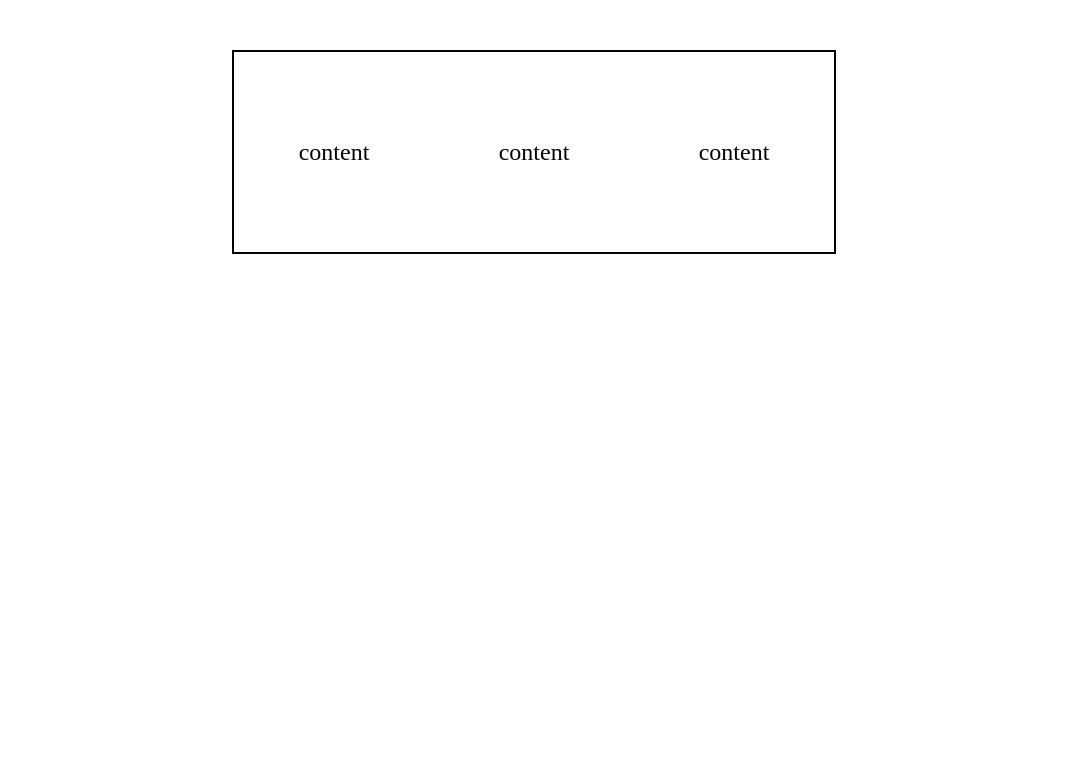
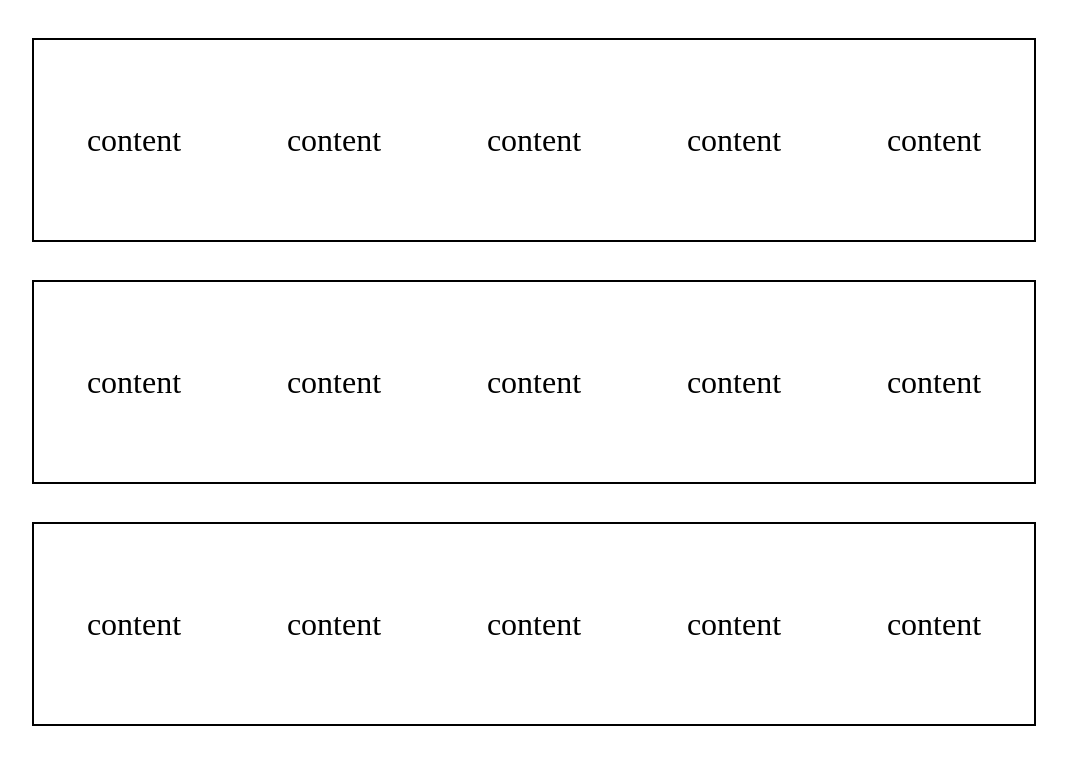
Before and after one commit to PlatonSotnykov/work, a website built with webpack: page scroller/index.html in a window 1280 px wide. Shown: the whole page, without its empty margins (106-1173 px from the left). Built offline with nearby package versions, Linux system fonts and the light colour scheme.

Commit message:
Three different scrollers added to the page
All scrollers uses animation of different properties:
1. -webkit-transform: translate3d
2. -webkit-transform: translateX
3. left

```diff
--- a/scroller/src/Scroller.js
+++ b/scroller/src/Scroller.js
@@ -11,24 +11,25 @@ var ScrollerItem = Backbone.View.extend({
 
 var Scroller = Backbone.View.extend({
     className: "scroller",
+    ScrollerItem: ScrollerItem,
     initialize: function(opt) {
         this.itemsCount = opt && opt.itemsCount || 5;
     },
     left: function() {
         this._stopAnimation();
-        this.$el.prepend((new ScrollerItem).render().$el);
+        this.$el.prepend((new this.ScrollerItem).render().$el);
         this.$el.children().last().remove();
     },
     right: function() {
         this._stopAnimation();
-        this.$el.append((new ScrollerItem).render().$el);
+        this.$el.append((new this.ScrollerItem).render().$el);
         this.$el.children().first().remove();
     },
     render: function() {
         var i;
 
         for (i = 0; i < this.itemsCount; i++) {
-            this.$el.append((new ScrollerItem).render().$el);
+            this.$el.append((new this.ScrollerItem).render().$el);
         }
         return this;
     },
@@ -38,4 +39,26 @@ var Scroller = Backbone.View.extend({
     }
 });
 
-module.exports = Scroller;
+var No3dScrollerItem = ScrollerItem.extend({
+    className: "no3dScroller-item"
+});
+
+var No3DScroller = Scroller.extend({
+    className: "no3dScroller",
+    ScrollerItem: No3dScrollerItem,
+});
+
+var NoTransformScrollerItem = ScrollerItem.extend({
+    className: "noTransformScroller-item"
+});
+
+var NoTransformScroller = Scroller.extend({
+    className: "noTransformScroller",
+    ScrollerItem: NoTransformScrollerItem,
+});
+
+module.exports = {
+    Scroller: Scroller,
+    No3DScroller: No3DScroller,
+    NoTransformScroller: NoTransformScroller
+};
--- a/scroller/src/entry.js
+++ b/scroller/src/entry.js
@@ -1,14 +1,24 @@
 var $ = require('jquery');
-var Scroller = require('./Scroller');
+var Scroller = require('./Scroller').Scroller;
+var No3DScroller = require('./Scroller').No3DScroller;
+var NoTransformScroller = require('./Scroller').NoTransformScroller;
 var keyhandler = require('./keyhandler');
-require('../index.html');
+require('../index.html')
 
-var scroller = new Scroller({itemsCount: 5});
+var scrollers = [
+    new Scroller({itemsCount: 7}),
+    new No3DScroller({itemsCount: 7}),
+    new NoTransformScroller({itemsCount: 7})
+];
 
 keyhandler.on("keydown", function(key) {
     if (key === "left" || key === "right") {
-        scroller[key]();
+        scrollers.forEach(function(scroller) {
+            scroller[key]();
+        })
     }
 });
 
-$('#root_id').append(scroller.render().$el);
+scrollers.forEach(function(scroller) {
+    $('#root_id').append(scroller.render().$el);
+})
--- a/scroller/src/scroller.less
+++ b/scroller/src/scroller.less
@@ -1,74 +1,71 @@
-@animationTime: 0.25s;
+@animationTime: 1s;
 
-.scroller {
+.scroller, .no3dScroller, .noTransformScroller {
     position: relative;
-    width: 600px;
+    width: 1000px;
     height: 200px;
     border: solid 2px black;
-    white-space: nowrap;
-    font-size: 0;
     overflow: hidden;
-    margin: 50px auto;
+    margin: 38px auto;
 
     &-item {
         position: absolute;
         width: 200px;
         height: 200px;
         display: inline-block;
-        -webkit-transition: transform @animationTime ease-out;
         text-align: center;
         color: black;
-        font-size: 24px;
+        font-size: 32px;
         line-height: 200px;
-
-/* The difference between translateX and translate3d is evident when
-"Enable paint flashing" and "Show layer borders" options are enabled */
-/*
-        &:nth-of-type(1) {
-            -webkit-transform: translateX(-200px);
-        }
-
-        &:nth-of-type(2) {
-            -webkit-transform: translateX(0);
-        }
-
-        &:nth-of-type(3) {
-            -webkit-transform: translateX(200px);
-        }
-
-        &:nth-of-type(4) {
-            -webkit-transform: translateX(400px);
-        }
-
-        &:nth-of-type(5) {
-            -webkit-transform: translateX(600px);
-        }
-*/
-        &:nth-of-type(1) {
-            -webkit-transform: translate3d(-200px, 0, 0);
-        }
-
-        &:nth-of-type(2) {
-            -webkit-transform: translate3d(0, 0, 0);
-        }
-
-        &:nth-of-type(3) {
-            -webkit-transform: translate3d(200px, 0, 0);
-        }
-
-        &:nth-of-type(4) {
-            -webkit-transform: translate3d(400px, 0, 0);
-        }
-
-        &:nth-of-type(5) {
-            -webkit-transform: translate3d(600px, 0, 0);
-        }
-
     }
 
     &_noanim {
-        .scroller-item {
-            -webkit-transition: none;
+        .scroller, .no3dScroller, .noTransformScroller {
+            &-item {
+                -webkit-transition: none;
+            }
         }
     }
 }
+
+.scroller {
+    &-item {
+        -webkit-transition: transform @animationTime ease-out;
+
+        .f-generateOffsets(@n, @i: 1) when (@i =< @n) {
+            &:nth-of-type(@{i}) {
+                -webkit-transform: translate3d(200px * (@i - 2), 0, 0);
+            }
+           .f-generateOffsets(@n, (@i + 1));
+        }
+        .f-generateOffsets(7);
+    }
+}
+
+.no3dScroller {
+    &-item {
+        -webkit-transition: transform @animationTime ease-out;
+
+        .f-generateOffsets(@n, @i: 1) when (@i =< @n) {
+            &:nth-of-type(@{i}) {
+                -webkit-transform: translateX(200px * (@i - 2));
+            }
+           .f-generateOffsets(@n, (@i + 1));
+        }
+        .f-generateOffsets(7);
+    }
+}
+
+.noTransformScroller {
+    &-item {
+        -webkit-transition: left @animationTime ease-out;
+
+        .f-generateOffsets(@n, @i: 1) when (@i =< @n) {
+            &:nth-of-type(@{i}) {
+                left: 200px * (@i - 2);
+            }
+           .f-generateOffsets(@n, (@i + 1));
+        }
+        .f-generateOffsets(7);
+    }
+}
```
